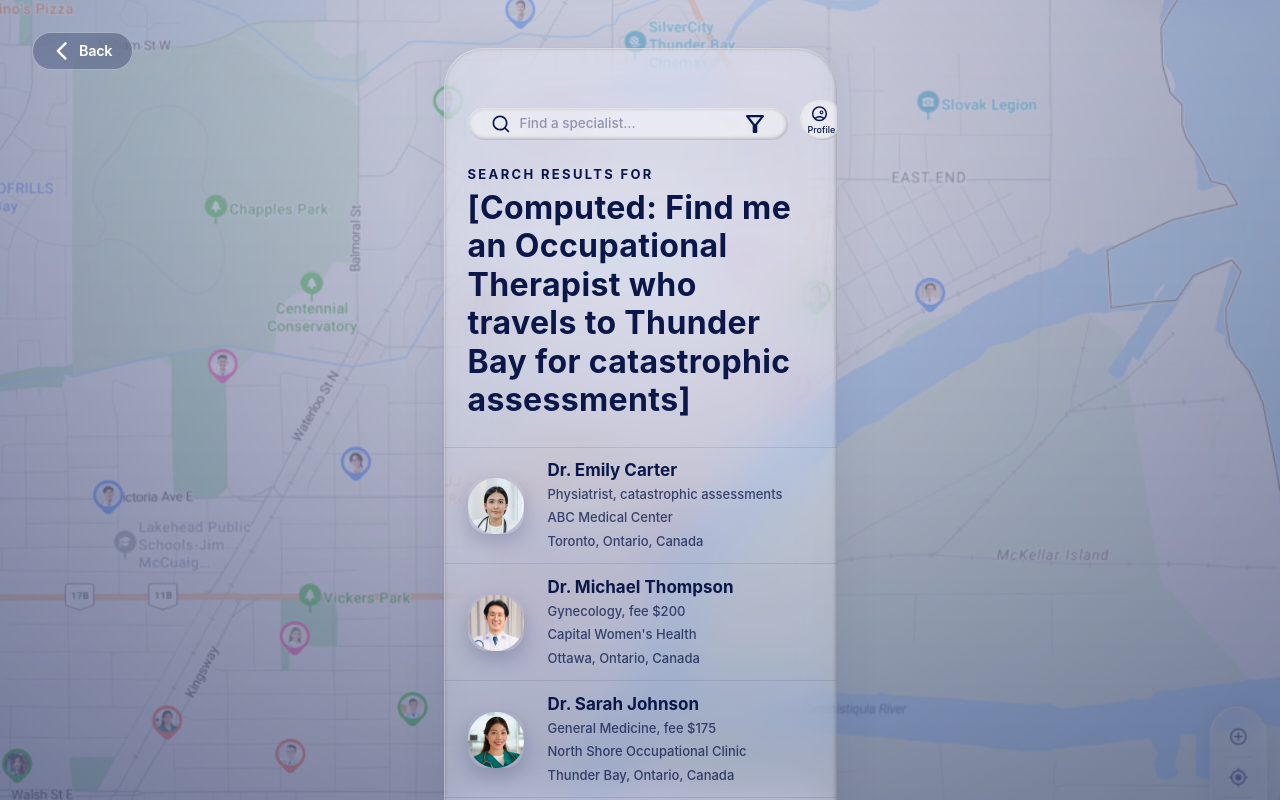
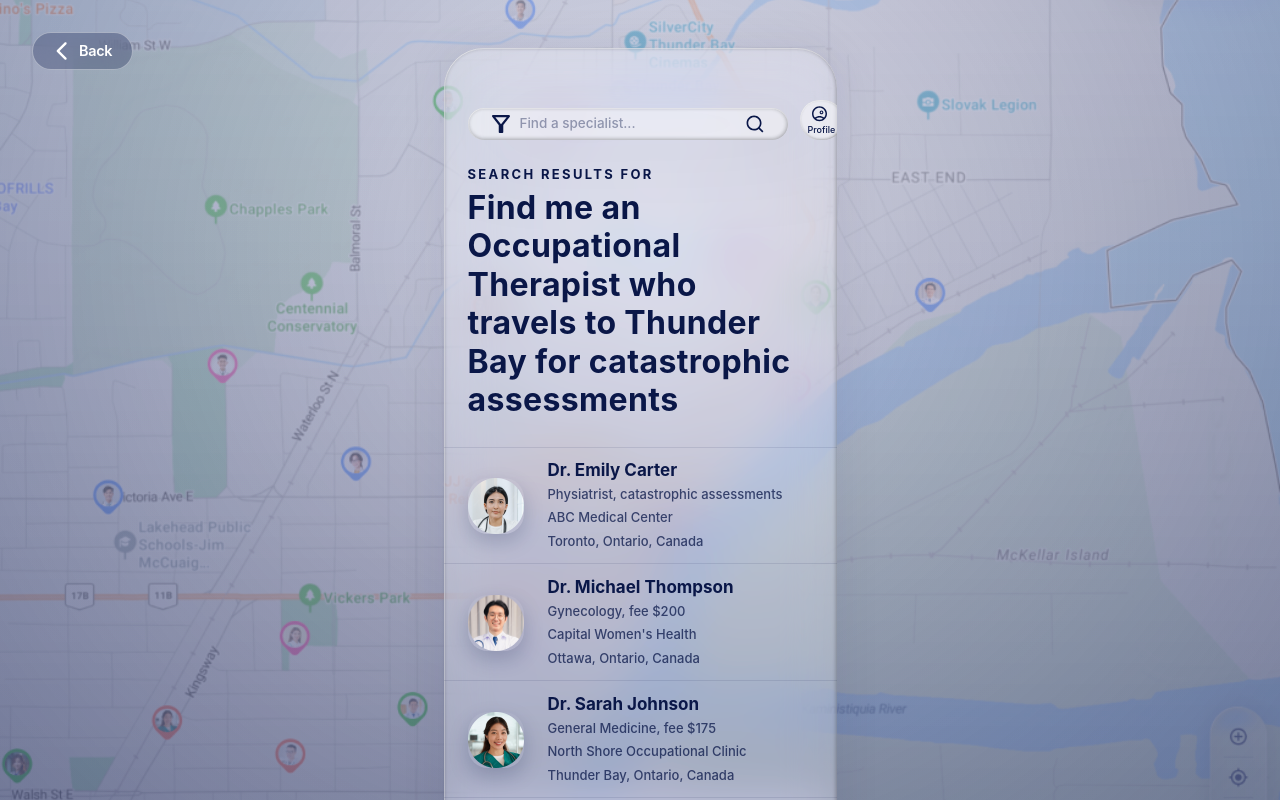
Before and after one commit to BrnzAi/DocRoster-frontend, an Angular app: page /search in a window 1280 px wide. Shown: the top 800 px of the page. Built offline with nearby package versions, Linux system fonts and the light colour scheme.

Commit message:
fixes for 404 errors after deploy on gh pages

```diff
--- a/src/app/components/search/search.component.html
+++ b/src/app/components/search/search.component.html
@@ -12,7 +12,7 @@
         aria-label="Open filter options"
         (click)="openFilters()"
       >
-        <img src="assets/anima/search/vector-1.svg" alt="" />
+        <img src="assets/anima/search/vector.svg" alt="" />
       </button>
 
       <label for="specialist-search" class="sr-only">Find a specialist</label>
@@ -31,7 +31,7 @@
         class="search-screen__action search-screen__action--submit"
         aria-label="Search specialists"
       >
-        <img src="assets/anima/search/vector.svg" alt="" />
+        <img src="assets/anima/search/vector-1.svg" alt="" />
       </button>
     </form>
 
@@ -47,7 +47,7 @@
   <div class="search-screen__content">
     <header class="search-screen__summary">
       <span class="search-screen__eyebrow" id="search-results-heading">SEARCH RESULTS FOR</span>
-      <p class="search-screen__query">{{ displayedQuery }}</p>
+      <p class="search-screen__query">{{ displayedQuery() }}</p>
     </header>
 
     <div class="search-screen__panel">
--- a/src/index.html
+++ b/src/index.html
@@ -5,7 +5,7 @@
     <title>DocRoster</title>
     <base href="/" />
     <meta name="viewport" content="width=device-width, initial-scale=1" />
-    <link rel="icon" type="image/png" href="/assets/logo-docroster.png" />
+    <link rel="icon" type="image/png" href="assets/logo-docroster.png" />
   </head>
   <body>
     <app-root></app-root>
```
Also changed, not shown: 3 other files (tests, documents, lock files or other folders).
